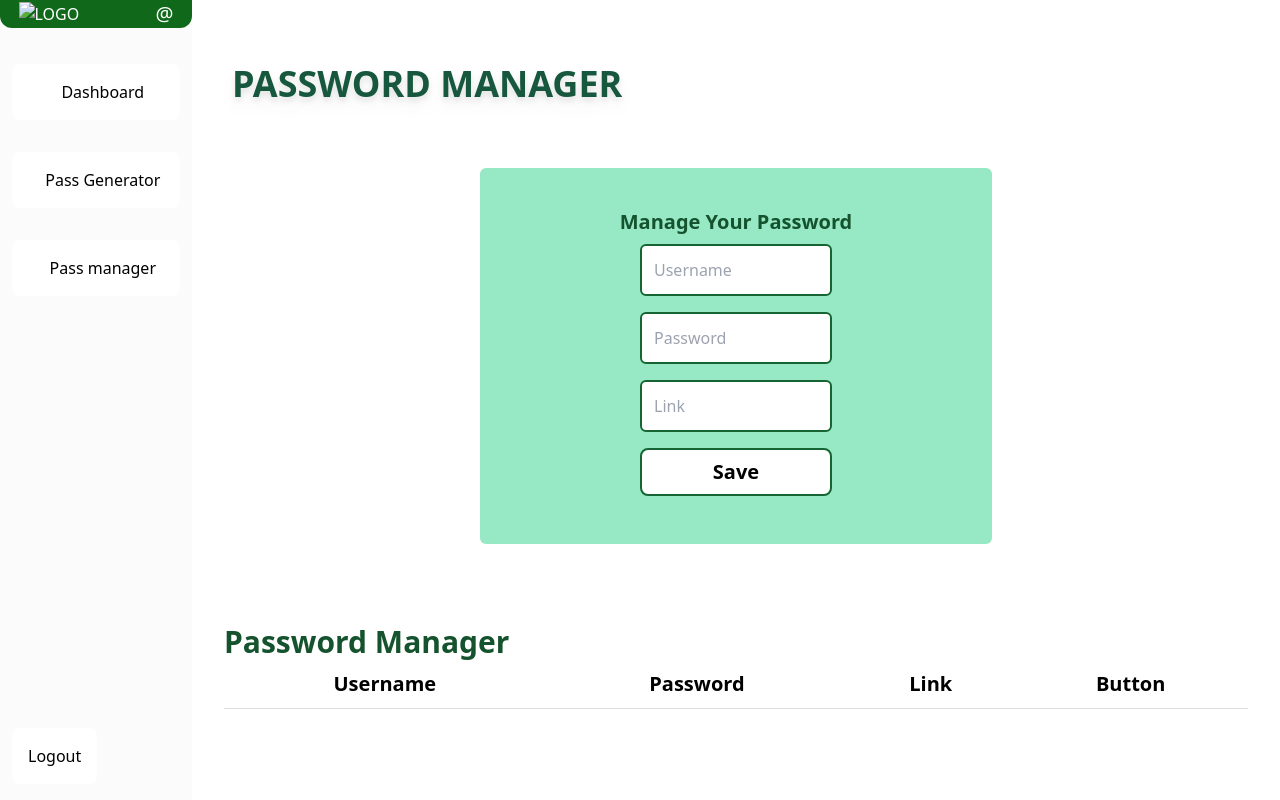
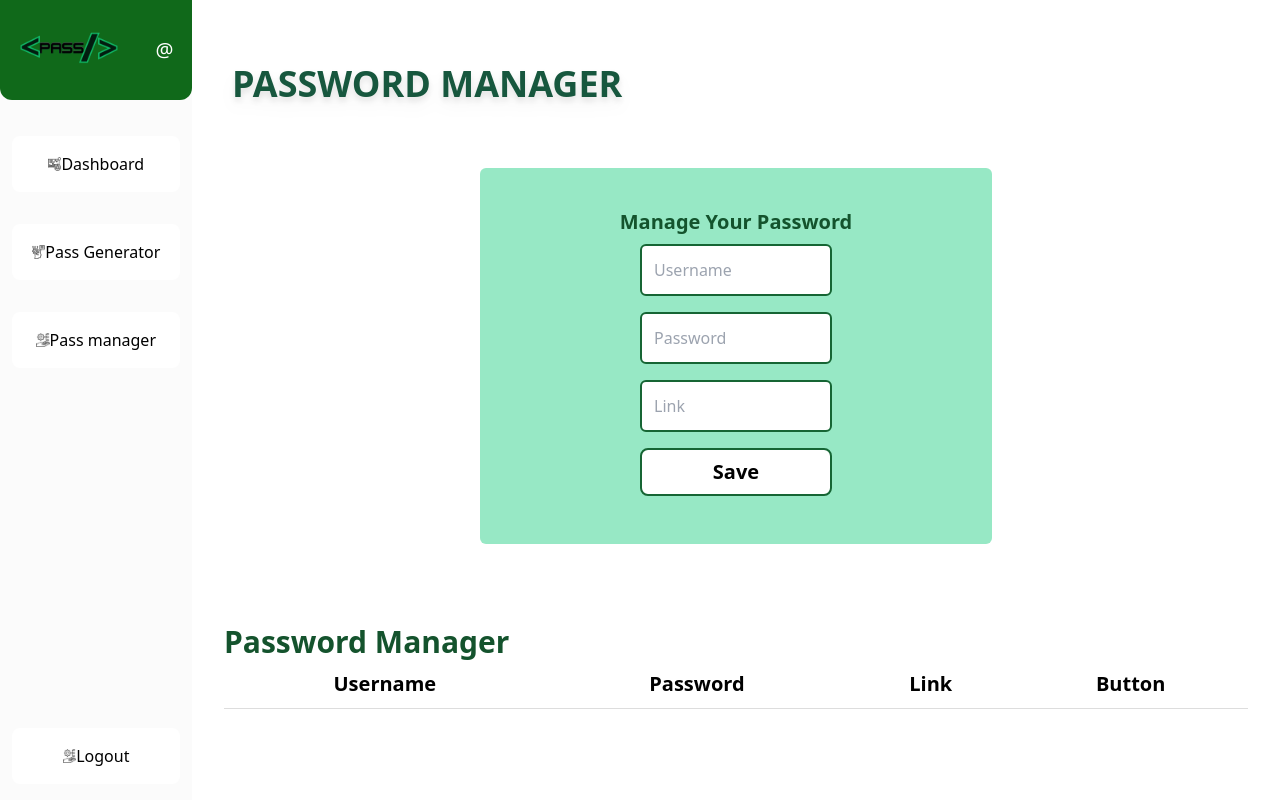
Before and after one commit to Subhan-WebDev/Password_Manager, a plain HTML site: page Pass_manager.html in a window 1280 px wide. Drawn offline with nearby package versions, Linux system fonts and the light colour scheme; files that its build step writes are made by us from their sources; no server answers.

Commit message:
Update Pass_manager.html

```diff
--- a/Pass_manager.html
+++ b/Pass_manager.html
@@ -11,7 +11,7 @@
     <main class="main flex h-screen w-full overflow-x-hidden">
         <div class="sidebar w-[55%] lg:w-[15%] md:w-[25%] md:flex md:flex-col  hiddens h-full md:bg-[#f6f6f678] bg-[#f6f6f6e1] absolute md:relative" id="sidebar-responsive">
             <div class="top hidden md:flex flex-col md:flex-row md:justify-around justify-center items-center mb-5 bg-[#10691a] rounded-b-xl text-white">
-                <img src="/images/logo.png" width="100px" alt="LOGO">
+                <img src="logo.png" width="100px" alt="LOGO">
                 <p class="font-medium text-xl sidebar-username">@</p>
             </div>
             <div class="btn inline md:hidden self-baseline " id="close">
@@ -19,16 +19,16 @@
             </div>
             <div class="nav-bar flex flex-col">
                 <div class="dash-btn flex justify-center items-center my-4 mx-3 p-4 hover:bg-green-400 bg-white  rounded-lg">
-                    <img src="../images/image.png" alt="" width="10%"><button><a href="dashboard.html" width="100%">Dashboard</a></button>
+                    <img src="image.png" alt="" width="10%"><button><a href="dashboard.html" width="100%">Dashboard</a></button>
                 </div>
                 <div class="dash-btn flex justify-center items-center my-4 mx-3 p-4 hover:bg-green-400 bg-white  rounded-lg">
-                    <img src="../images/communication-skills.png" alt="" width="10%"><button><a href="Pass_generator.html" width="100%">Pass Generator</a></button>
+                    <img src="communication-skills.png" alt="" width="10%"><button><a href="Pass_generator.html" width="100%">Pass Generator</a></button>
                 </div>
                 <div class="dash-btn flex justify-center items-center my-4 mx-3 p-4 hover:bg-green-400 bg-white  rounded-lg">
-                    <img src="../images/planning.png" alt="" width="10%"><button><a href="Pass_manager.html" width="100%">Pass manager</a></button>
+                    <img src="planning.png" alt="" width="10%"><button><a href="Pass_manager.html" width="100%">Pass manager</a></button>
                 </div>
                 <div class="dash-btn flex justify-center items-center my-4 mx-3 p-4 hover:bg-green-400 bg-white  rounded-lg absolute bottom-0">
-                    <img src="../images/planning.png" alt="" width="10%"><button id="logout">Logout</button>
+                    <img src="planning.png" alt="" width="10%"><button id="logout">Logout</button>
                 </div>
             </div>
         </div>
@@ -36,7 +36,7 @@
             <div class="top flex flex-row md:flex-row-reverse md:hidden w-full justify-around items-center mb-5 bg-[#10691a] rounded-b-xl text-white">
                 <div class="btn md:hidden flex justify-center items-center" id="myBtn">
                     <i class="fa-solid fa-bars m-3"></i>
-                    <img src="/images/logo.png" width="100px" alt="LOGO">
+                    <img src="logo.png" width="100px" alt="LOGO">
                 </div>
                 <p class="font-medium text-xl sidebar-usernames">@</p>
             </div>
@@ -70,6 +70,6 @@
         </section>
     </main>
     <script src="https://kit.fontawesome.com/41afca5295.js" crossorigin="anonymous"></script>
-    <script type="module" src="/js/pass_manager.js"></script>
+    <script type="module" src="pass_manager.js"></script>
 </body>
 </html>
```
